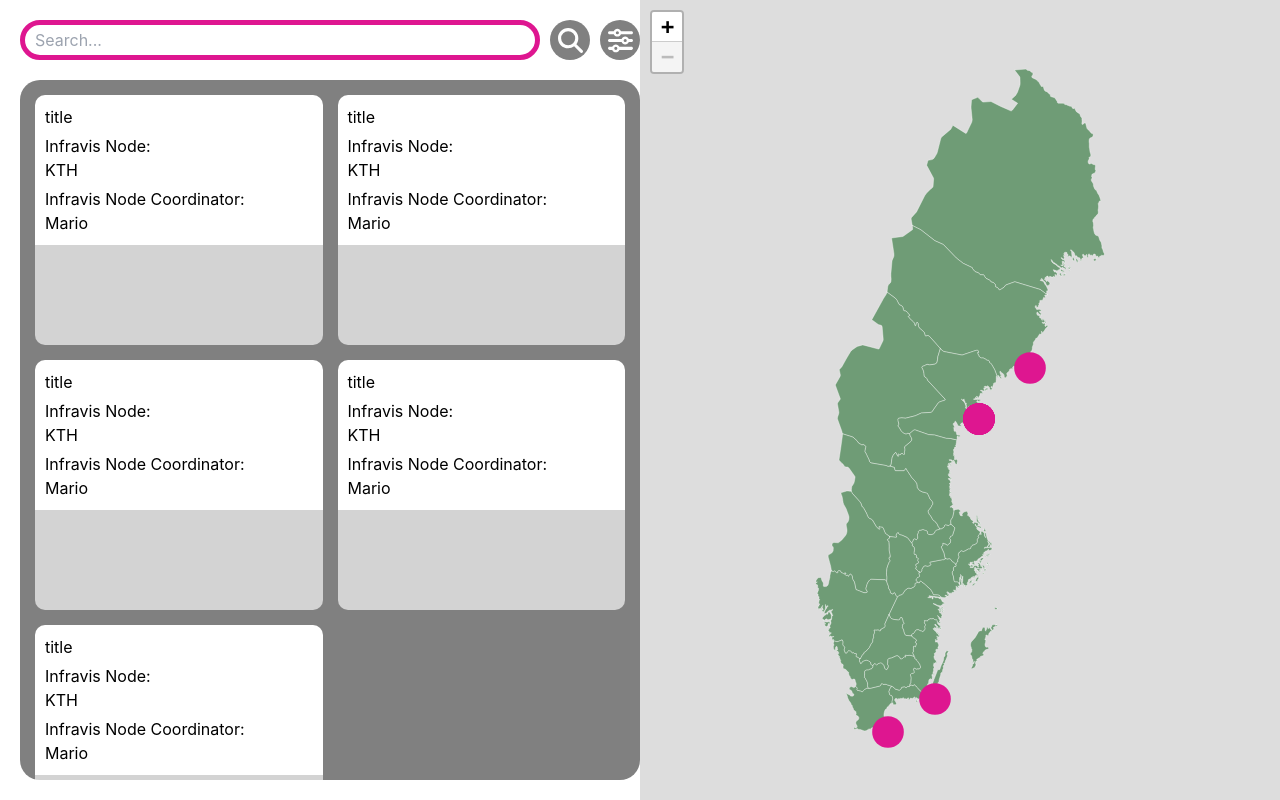
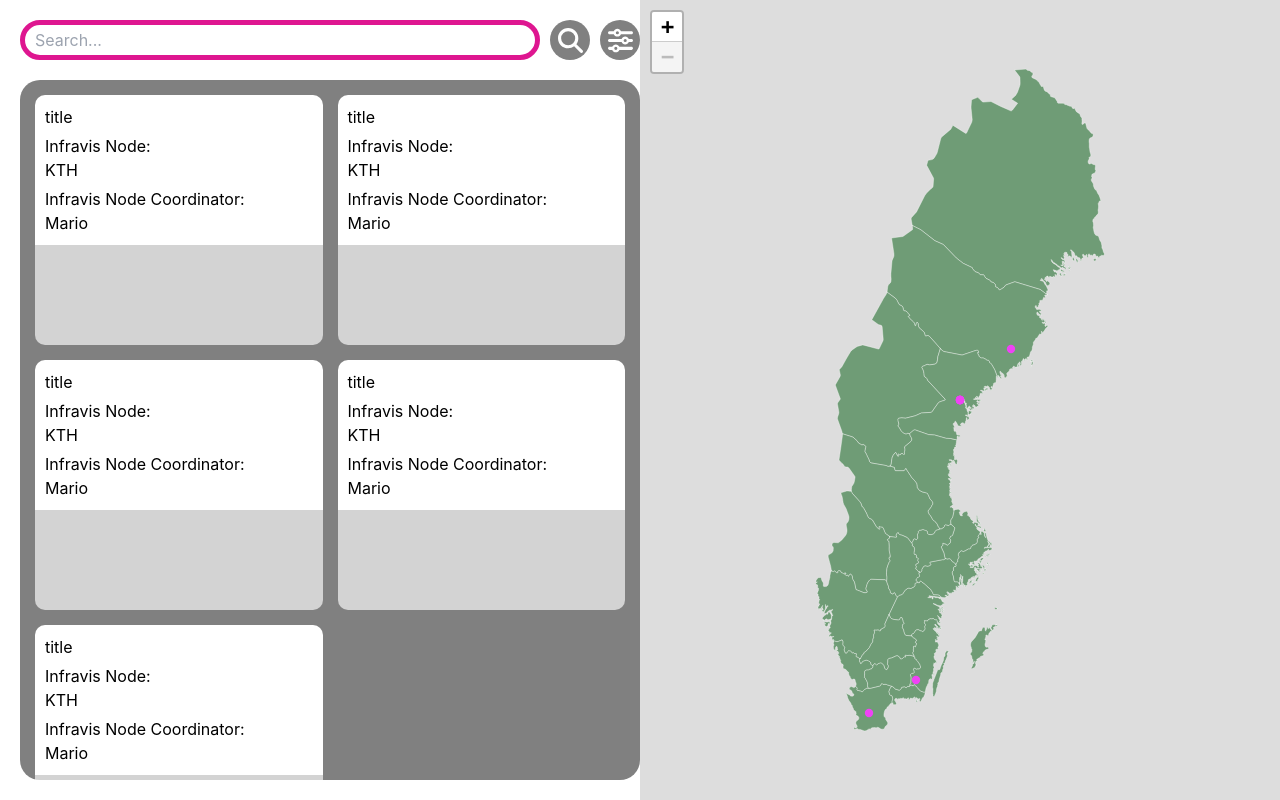
Before and after one commit to Infravis-map/visual-map, a Next.js app: page /usa in a window 1280 px wide. Built offline with nearby package versions, Linux system fonts and the light colour scheme.

Commit message:
make so icon can be dynamically modified

```diff
--- a/components/Map.js
+++ b/components/Map.js
@@ -9,14 +9,15 @@ import {
 import { DivIcon, LatLngExpression, Layer } from "leaflet";
 import "leaflet/dist/leaflet.css";
 
-const svgIcon = L.divIcon({
+function createIcon(color, size) {
+  return L.divIcon({
     className: "custom-div-icon",
     html: `
     <svg xmlns='http://www.w3.org/2000/svg'
-    width='38'
-    height='38'
+      width='${size}'
+      height='${size}'
       viewBox='0 0 24 24'
-    fill='#DE1690'
+      fill='${color}'
       stroke-width='0'
       stroke-linecap='round'
       stroke-linejoin='round'>
@@ -26,12 +27,15 @@ const svgIcon = L.divIcon({
         r='10'
       />
     </svg>`,
-  iconSize: [38, 38], // size of the icon
-  iconAnchor: [0, 0], // point of the icon which will correspond to marker's location
-  popupAnchor: [-3, -76], // point from which the popup should open relative to the iconAnchor
+    iconSize: [size, size],
+    iconAnchor: [size / 2, size / 2],
+    popupAnchor: [-3, -76],
   });
+}
 
 export default function Map() {
+  const svgIcon = createIcon("#ef42f5", 10);
+
   return (
     <MapContainer
       center={[0, 0]}
```
Lines whose indentation alone changed are shown as unchanged.
